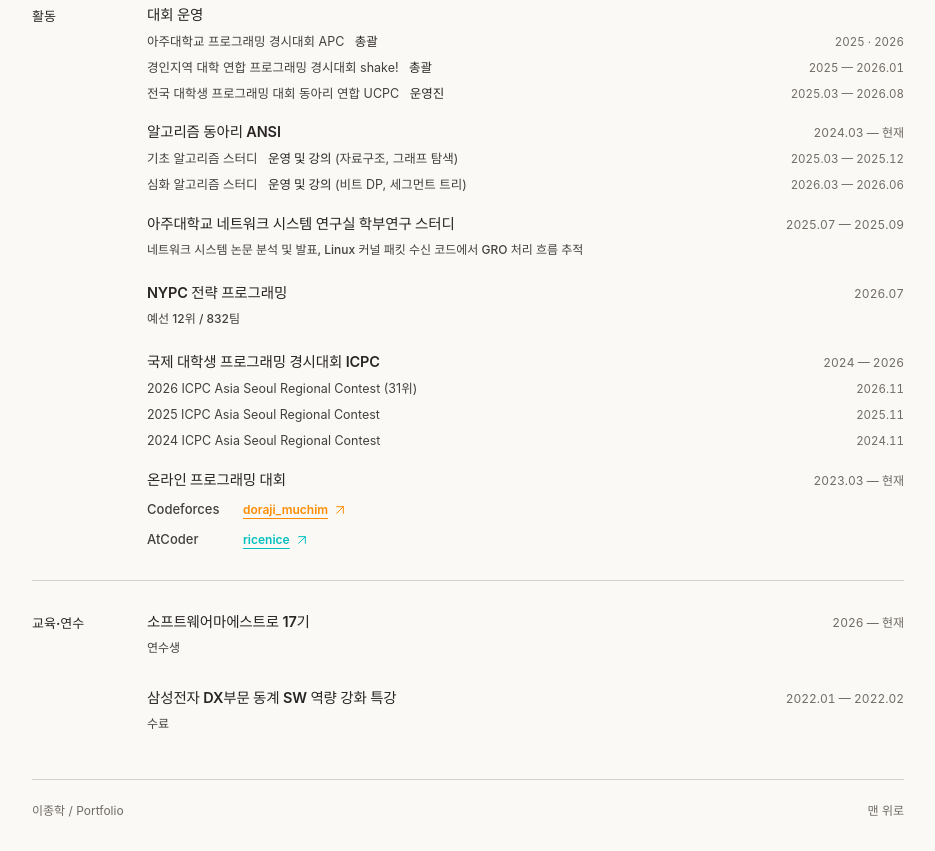
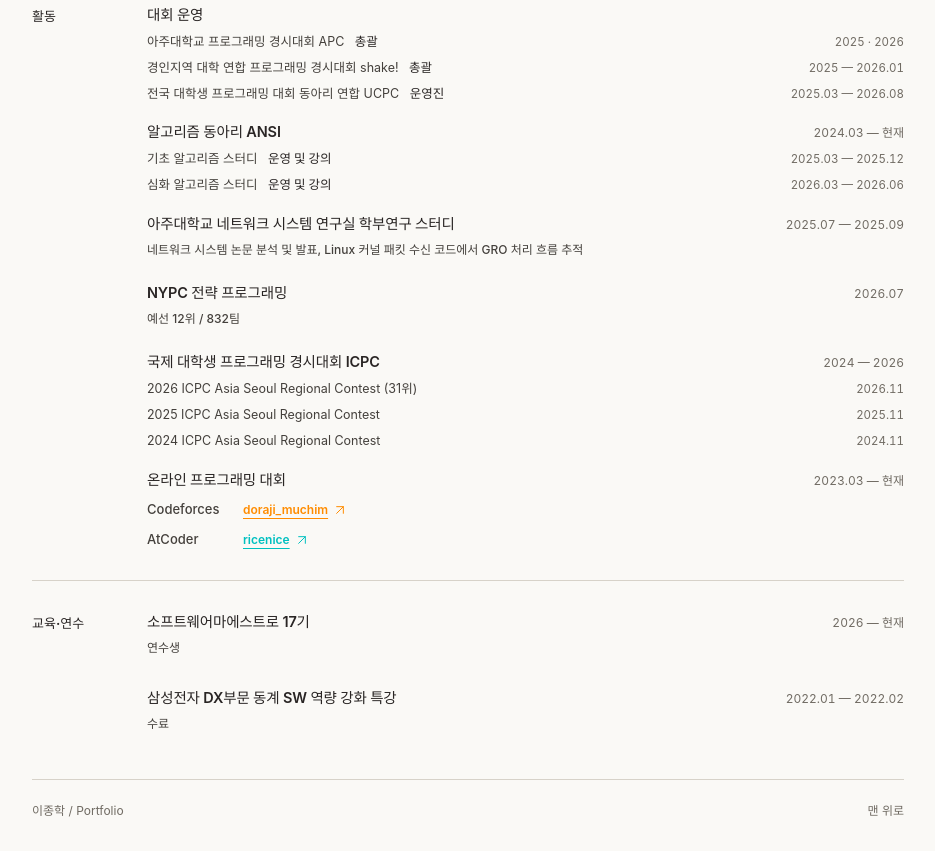
Before and after one commit to joonghak/joonghak.github.io, an Astro site: page / in a window 1280 px wide. Shown: the part 1322-2173 px from the top of the page, without its empty margins (172-1107 px from the left). Built offline with nearby package versions, Linux system fonts and the light colour scheme; Astro itself is replaced by a stand-in of ours; a web font is replaced by a local one.

Commit message:
Remove parenthetical study topics

```diff
--- a/src/components/ActivityRecord.astro
+++ b/src/components/ActivityRecord.astro
@@ -24,7 +24,6 @@ const titleEnding = activity.title.slice(lastSpace + 1);
           <span>
             {event.title}
             {event.role && <>{' '}<strong>{event.role}</strong></>}
-            {event.topics && ` (${event.topics})`}
           </span>
           <span>{event.period}</span>
         </li>
--- a/src/data/portfolio.ts
+++ b/src/data/portfolio.ts
@@ -84,7 +84,7 @@ export interface Activity {
   period?: string;
   url?: string;
   profiles?: { platform: string; handle: string; url: string; color: 'orange' | 'cyan' }[];
-  events?: { title: string; period: string; role?: string; topics?: string }[];
+  events?: { title: string; period: string; role?: string }[];
 }
 
 export const activities: Activity[] = [
@@ -100,8 +100,8 @@ export const activities: Activity[] = [
     title: '알고리즘 동아리 ANSI',
     period: '2024.03 — 현재',
     events: [
-      { title: '기초 알고리즘 스터디', role: '운영 및 강의', topics: '자료구조, 그래프 탐색', period: '2025.03 — 2025.12' },
-      { title: '심화 알고리즘 스터디', role: '운영 및 강의', topics: '비트 DP, 세그먼트 트리', period: '2026.03 — 2026.06' },
+      { title: '기초 알고리즘 스터디', role: '운영 및 강의', period: '2025.03 — 2025.12' },
+      { title: '심화 알고리즘 스터디', role: '운영 및 강의', period: '2026.03 — 2026.06' },
     ],
   },
   {
```
